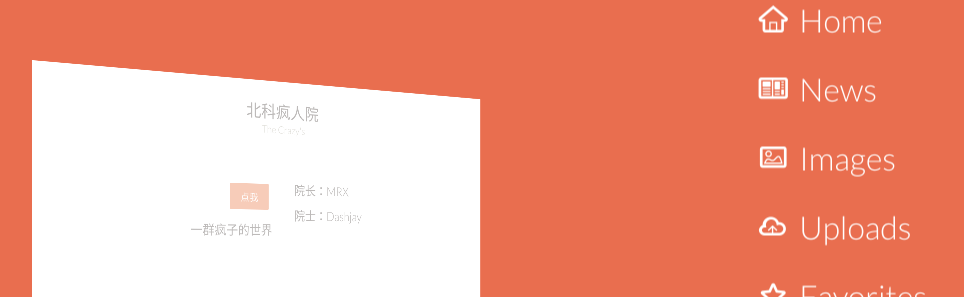
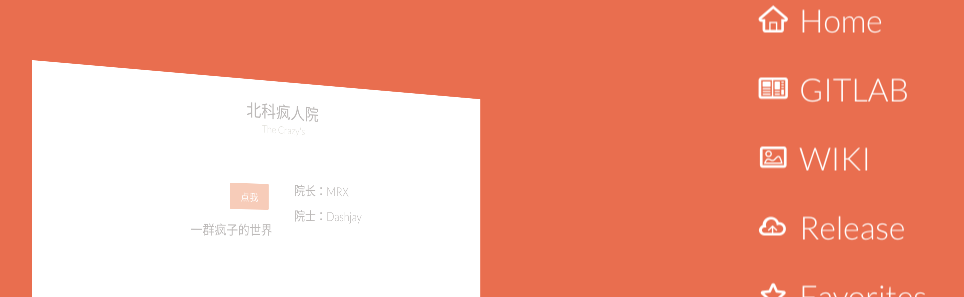
Before and after one commit to dashjay/Crazy_Bin, a plain HTML site: page index.html in a window 1280 px wide. Both pictures are taken after a click on the button "点我". Shown: the part 158-455 px from the top of the page, without its empty margins (26-990 px from the left). Drawn offline with Linux system fonts and the light colour scheme; files whose address does not match are found by name.

Commit message:
add link

```diff
--- a/index.html
+++ b/index.html
@@ -43,9 +43,9 @@
 			</div><!-- /container -->
 			<nav class="outer-nav right vertical">
 				<a href="#" class="icon-home">Home</a>
-				<a href="#" class="icon-news">News</a>
-				<a href="#" class="icon-image">Images</a>
-				<a href="#" class="icon-upload">Uploads</a>
+				<a href="http://lab.eustb.com" class="icon-news">GITLAB</a>
+				<a href="http://wiki.eustb.com" class="icon-image">WIKI</a>
+				<a href="http://git.eustb.com" class="icon-upload">Release</a>
 				<a href="#" class="icon-star">Favorites</a>
 				<a href="#" class="icon-mail">Messages</a>
 				<a href="#" class="icon-lock">Security</a>
```
